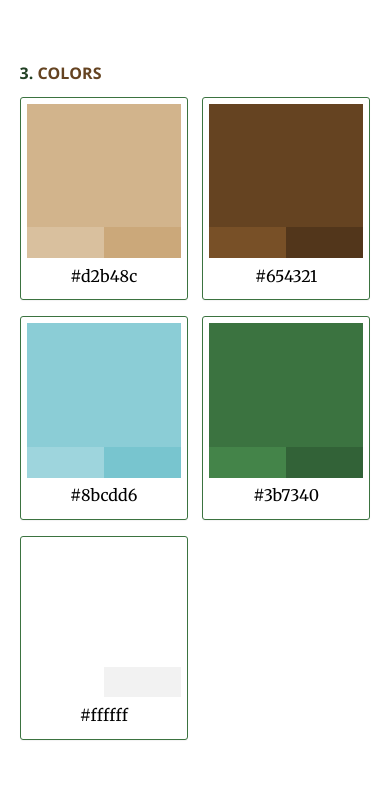
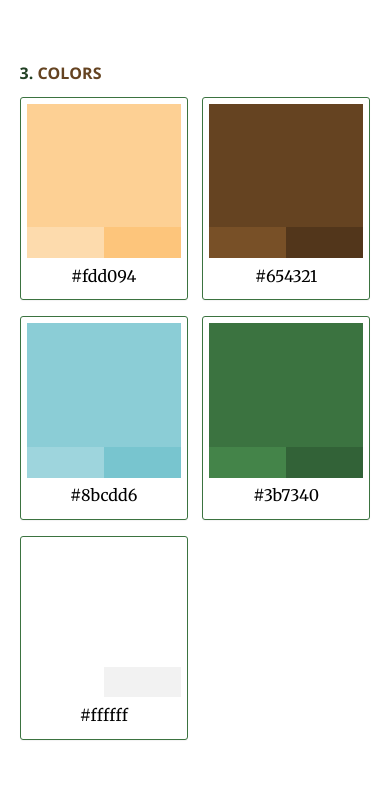
Before and after one commit to kaylalr/zen-garden, a plain HTML site: page style-guide-template/index.html in a window 390 px wide. Shown: the part 1029-1819 px from the top of the page. Drawn offline with nearby package versions, Linux system fonts and the light colour scheme; files that its build step writes are made by us from their sources; a web font is replaced by a local one.

```diff
--- a/style-guide-template/scss/style-guide.scss
+++ b/style-guide-template/scss/style-guide.scss
@@ -6,7 +6,7 @@
 
 // color palette - these colors will be the color swatches of the Colors section
 
-$color-1: #d2b48c; // I already changed this one
+$color-1: #fdd094; // I already changed this one
 $color-2: #654321; // I changed this one too
 $color-3: #8bcdd6; // change this color
 $color-4: #3b7340; // change this color too
```
Also changed, not shown: images/mobile-middle.png (added), images/mobile-top.png.
